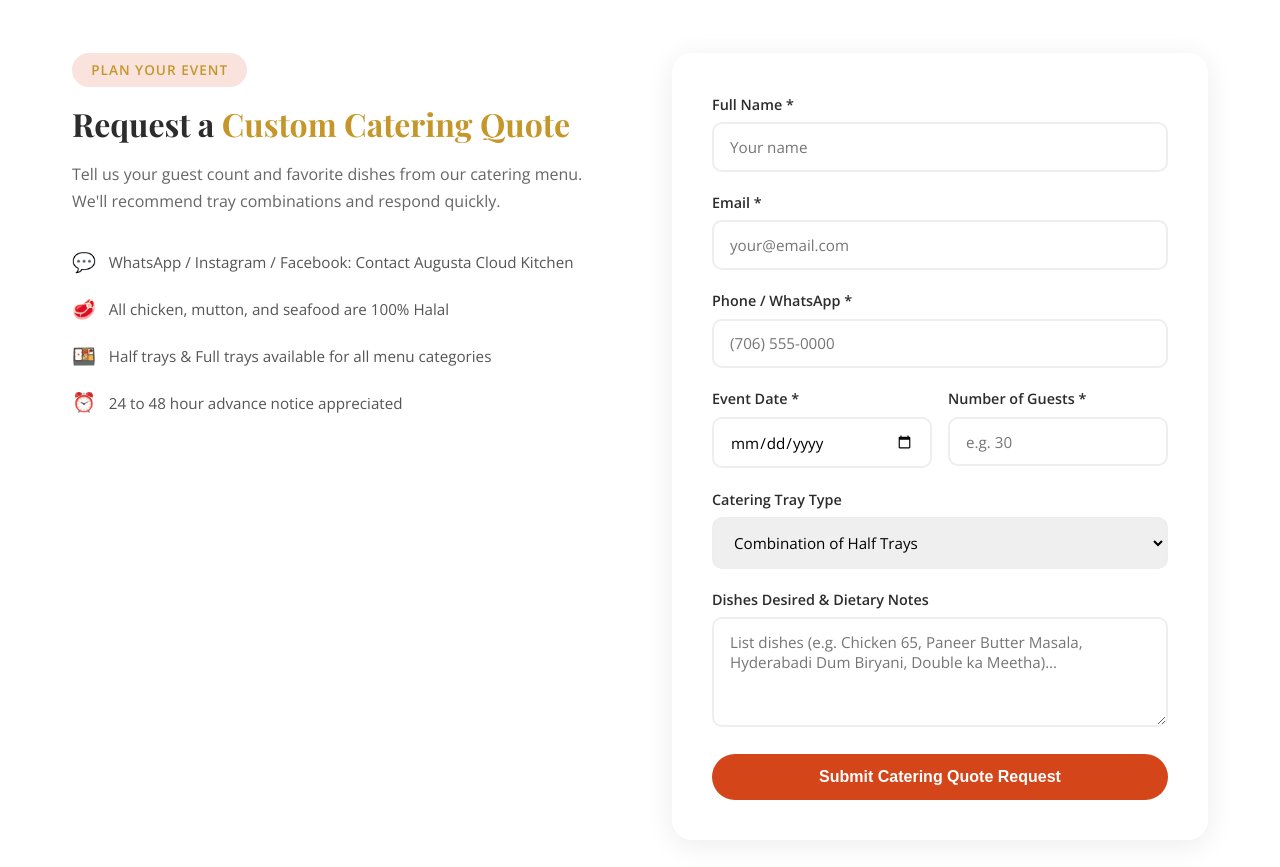
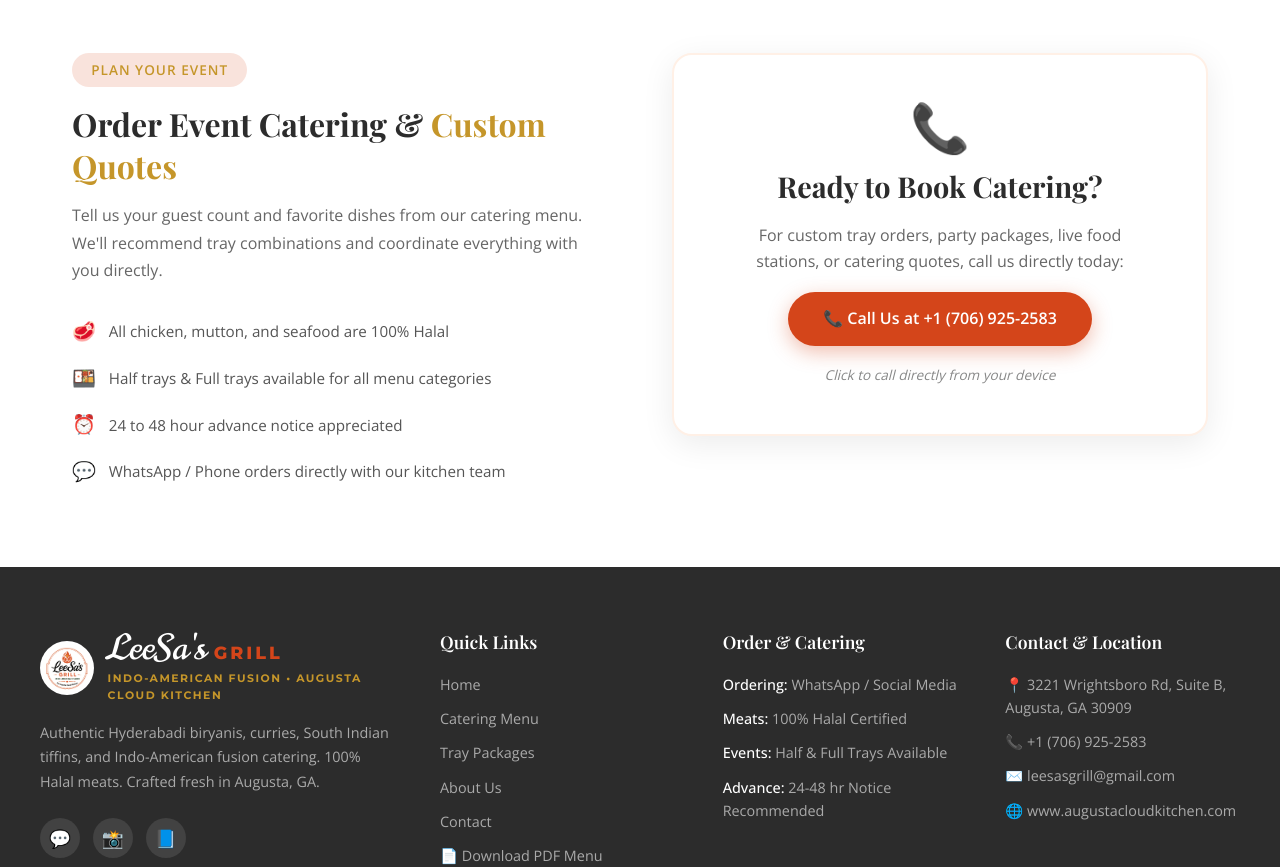
Before and after one commit to MSKapigee007/LeeSaaKitchen, an Angular app: page /catering in a window 1280 px wide. Shown: the part 2060-2927 px from the top of the page. Built offline with nearby package versions, Linux system fonts and the light colour scheme.

Commit message:
Replace catering quote request form with Call Us at +1 (706) 925-2583

```diff
--- a/src/app/pages/about/about.component.html
+++ b/src/app/pages/about/about.component.html
@@ -67,7 +67,7 @@
     <div class="cta-buttons">
       <a routerLink="/menu" class="btn btn-primary">Browse Full Menu</a>
       <a href="assets/Augusta_Cloud_Kitchen_Catering_Menu.pdf" target="_blank" class="btn btn-outline-light">📄 Download PDF Menu</a>
-      <a routerLink="/catering" class="btn btn-secondary">Get Catering Quote</a>
+      <a href="tel:+17069252583" class="btn btn-secondary">📞 Call Us: (706) 925-2583</a>
     </div>
   </div>
 </section>
--- a/src/app/pages/catering/catering.component.css
+++ b/src/app/pages/catering/catering.component.css
@@ -143,46 +143,75 @@
 
 .detail span { font-size: 1.2rem; }
 
-.quote-form {
+.quote-call-card {
   background: white;
-  padding: 2.5rem;
+  padding: 3rem 2.5rem;
   border-radius: 20px;
-  box-shadow: 0 5px 30px rgba(0,0,0,0.08);
+  box-shadow: 0 8px 32px rgba(0, 0, 0, 0.08);
+  border: 2px solid #FFF0E6;
+  text-align: center;
+  transition: transform 0.3s ease, box-shadow 0.3s ease;
 }
 
-.form-group { margin-bottom: 1.2rem; }
-
-.form-group label {
-  display: block;
-  margin-bottom: 0.4rem;
-  font-weight: 600;
-  font-size: 0.9rem;
-  color: var(--text);
+.quote-call-card:hover {
+  transform: translateY(-4px);
+  box-shadow: 0 12px 40px rgba(212, 69, 26, 0.15);
 }
 
-.form-group input,
-.form-group select,
-.form-group textarea {
-  width: 100%;
-  padding: 0.8rem 1rem;
-  border: 2px solid #eee;
-  border-radius: 10px;
-  font-size: 0.95rem;
-  font-family: 'Open Sans', sans-serif;
-  transition: border-color 0.3s ease;
-  outline: none;
-  box-sizing: border-box;
+.call-card-inner {
+  display: flex;
+  flex-direction: column;
+  align-items: center;
+  gap: 1.1rem;
 }
 
-.form-group input:focus,
-.form-group select:focus,
-.form-group textarea:focus {
-  border-color: var(--primary);
+.call-card-icon {
+  font-size: 3rem;
+  line-height: 1;
 }
 
-.form-row { display: grid; grid-template-columns: 1fr 1fr; gap: 1rem; }
+.call-card-inner h3 {
+  font-family: 'Playfair Display', serif;
+  font-size: 1.8rem;
+  color: var(--text);
+  margin: 0;
+}
 
-.error { color: #e53935; font-size: 0.8rem; margin-top: 0.3rem; display: block; }
+.call-card-inner p {
+  color: #666;
+  line-height: 1.6;
+  font-size: 1rem;
+  margin: 0;
+  max-width: 380px;
+}
+
+.btn-call-action {
+  font-size: 1.15rem;
+  font-weight: 700;
+  padding: 1.1rem 2.2rem;
+  border-radius: 50px;
+  background: var(--primary);
+  color: white;
+  display: inline-flex;
+  align-items: center;
+  justify-content: center;
+  gap: 0.6rem;
+  box-shadow: 0 6px 20px rgba(212, 69, 26, 0.35);
+  text-decoration: none;
+  transition: all 0.3s ease;
+}
+
+.btn-call-action:hover {
+  background: var(--primary-dark);
+  transform: translateY(-2px);
+  box-shadow: 0 8px 25px rgba(212, 69, 26, 0.45);
+}
+
+.call-card-hint {
+  font-size: 0.85rem;
+  color: #888;
+  font-style: italic;
+}
 
 .btn { display: inline-block; padding: 0.9rem 2.2rem; border-radius: 30px; font-weight: 600; font-size: 1rem; text-decoration: none; transition: all 0.3s ease; cursor: pointer; border: none; }
 .btn-primary { background: var(--primary); color: white; }
@@ -190,17 +219,6 @@
 .btn-outline-light { background: transparent; color: white; border: 2px solid rgba(255,255,255,0.4); }
 .btn-outline-light:hover { background: white; color: var(--primary); }
 .btn-full { width: 100%; text-align: center; }
-
-.success-message {
-  text-align: center;
-  padding: 3rem;
-  background: #E8F5E9;
-  border-radius: 20px;
-}
-
-.success-icon { font-size: 3rem; display: block; margin-bottom: 1rem; }
-.success-message h3 { font-size: 1.5rem; color: #2E7D32; margin-bottom: 0.8rem; }
-.success-message p { color: #555; }
 
 @media (max-width: 992px) {
   .features-grid { grid-template-columns: repeat(2, 1fr); }
--- a/src/app/pages/catering/catering.component.html
+++ b/src/app/pages/catering/catering.component.html
@@ -121,74 +121,32 @@
   </div>
 </section>
 
-<!-- Quote Request Form -->
+<!-- Call to Order / Custom Catering Quote -->
 <section class="quote-section" id="quote">
   <div class="container">
     <div class="quote-grid">
       <div class="quote-info">
         <span class="section-badge">Plan Your Event</span>
-        <h2>Request a <span class="highlight">Custom Catering Quote</span></h2>
-        <p>Tell us your guest count and favorite dishes from our catering menu. We'll recommend tray combinations and respond quickly.</p>
+        <h2>Order Event Catering & <span class="highlight">Custom Quotes</span></h2>
+        <p>Tell us your guest count and favorite dishes from our catering menu. We'll recommend tray combinations and coordinate everything with you directly.</p>
         <div class="quote-details">
-          <div class="detail"><span>💬</span> WhatsApp / Instagram / Facebook: Contact Augusta Cloud Kitchen</div>
           <div class="detail"><span>🥩</span> All chicken, mutton, and seafood are 100% Halal</div>
           <div class="detail"><span>🍱</span> Half trays & Full trays available for all menu categories</div>
           <div class="detail"><span>⏰</span> 24 to 48 hour advance notice appreciated</div>
+          <div class="detail"><span>💬</span> WhatsApp / Phone orders directly with our kitchen team</div>
         </div>
       </div>
 
-      <div class="quote-form-wrapper" *ngIf="!submitted">
-        <form [formGroup]="quoteForm" (ngSubmit)="onSubmit()" class="quote-form">
-          <div class="form-group">
-            <label for="name">Full Name *</label>
-            <input id="name" formControlName="name" type="text" placeholder="Your name">
-            <span class="error" *ngIf="quoteForm.get('name')?.touched && quoteForm.get('name')?.invalid">Name is required</span>
-          </div>
-          <div class="form-group">
-            <label for="email">Email *</label>
-            <input id="email" formControlName="email" type="email" placeholder="your@email.com">
-            <span class="error" *ngIf="quoteForm.get('email')?.touched && quoteForm.get('email')?.invalid">Valid email required</span>
-          </div>
-          <div class="form-group">
-            <label for="phone">Phone / WhatsApp *</label>
-            <input id="phone" formControlName="phone" type="tel" placeholder="(706) 555-0000">
-            <span class="error" *ngIf="quoteForm.get('phone')?.touched && quoteForm.get('phone')?.invalid">Phone is required</span>
-          </div>
-          <div class="form-row">
-            <div class="form-group">
-              <label for="eventDate">Event Date *</label>
-              <input id="eventDate" formControlName="eventDate" type="date">
-              <span class="error" *ngIf="quoteForm.get('eventDate')?.touched && quoteForm.get('eventDate')?.invalid">Date is required</span>
-            </div>
-            <div class="form-group">
-              <label for="guests">Number of Guests *</label>
-              <input id="guests" formControlName="guests" type="number" min="10" placeholder="e.g. 30">
-              <span class="error" *ngIf="quoteForm.get('guests')?.touched && quoteForm.get('guests')?.invalid">Min 10 guests</span>
-            </div>
-          </div>
-          <div class="form-group">
-            <label for="packageType">Catering Tray Type</label>
-            <select id="packageType" formControlName="packageType">
-              <option>Combination of Half Trays</option>
-              <option>Combination of Full Trays</option>
-              <option>Hyderabadi Biryani Feast (Chicken/Mutton)</option>
-              <option>Vegetarian Special Catering</option>
-              <option>Custom Menu Selection</option>
-            </select>
-          </div>
-          <div class="form-group">
-            <label for="specialRequests">Dishes Desired & Dietary Notes</label>
-            <textarea id="specialRequests" formControlName="specialRequests" rows="4" placeholder="List dishes (e.g. Chicken 65, Paneer Butter Masala, Hyderabadi Dum Biryani, Double ka Meetha)..."></textarea>
-          </div>
-          <button type="submit" class="btn btn-primary btn-full">Submit Catering Quote Request</button>
-        </form>
-      </div>
-
-      <div class="success-message" *ngIf="submitted">
-        <span class="success-icon">✅</span>
-        <h3>Catering Order & Quote Request Received!</h3>
-        <p class="order-id-display">Catering Reference ID: <strong>#{{ cateringOrderId }}</strong></p>
-        <p>Thank you! Your catering details have been logged to our kitchen orders sheet. Our team will review your menu selections and reach out promptly via phone or WhatsApp at <strong>+1 (706) 925-2583</strong>.</p>
+      <div class="quote-call-card">
+        <div class="call-card-inner">
+          <div class="call-card-icon">📞</div>
+          <h3>Ready to Book Catering?</h3>
+          <p>For custom tray orders, party packages, live food stations, or catering quotes, call us directly today:</p>
+          <a href="tel:+17069252583" class="btn btn-primary btn-call-action">
+            📞 Call Us at +1 (706) 925-2583
+          </a>
+          <span class="call-card-hint">Click to call directly from your device</span>
+        </div>
       </div>
     </div>
   </div>
--- a/src/app/pages/catering/catering.component.ts
+++ b/src/app/pages/catering/catering.component.ts
@@ -1,70 +1,12 @@
 import { Component } from '@angular/core';
 import { CommonModule } from '@angular/common';
-import { ReactiveFormsModule, FormBuilder, FormGroup, Validators } from '@angular/forms';
-import { GoogleSheetsService, OrderLogPayload } from '../../services/google-sheets.service';
 
 @Component({
   selector: 'app-catering',
   standalone: true,
-  imports: [CommonModule, ReactiveFormsModule],
+  imports: [CommonModule],
   templateUrl: './catering.component.html',
   styleUrls: ['./catering.component.css']
 })
 export class CateringComponent {
-  quoteForm!: FormGroup;
-  submitted = false;
-  isSubmitting = false;
-  cateringOrderId = '';
-
-  constructor(
-    private fb: FormBuilder,
-    private sheetsService: GoogleSheetsService
-  ) {
-    this.cateringOrderId = this.sheetsService.generateOrderId('CAT');
-    this.quoteForm = this.fb.group({
-      name: ['', Validators.required],
-      email: ['', [Validators.required, Validators.email]],
-      phone: ['', Validators.required],
-      eventDate: ['', Validators.required],
-      guests: ['', [Validators.required, Validators.min(10)]],
-      packageType: ['Combination of Half Trays'],
-      specialRequests: ['']
-    });
-  }
-
-  async onSubmit() {
-    if (this.quoteForm.valid) {
-      this.isSubmitting = true;
-
-      const guestsCount = this.quoteForm.value.guests;
-      const packageType = this.quoteForm.value.packageType;
-      const specialRequests = this.quoteForm.value.specialRequests || 'None';
-
-      const payload: OrderLogPayload = {
-        orderId: this.cateringOrderId,
-        orderType: 'Catering Order',
-        customerName: this.quoteForm.value.name,
-        phone: this.quoteForm.value.phone,
-        email: this.quoteForm.value.email,
-        deliveryType: 'Catering Event Delivery',
-        address: 'Event Location to be confirmed via phone',
-        notes: `Catering Tray Selection: ${packageType} | Dietary/Dishes: ${specialRequests}`,
-        itemsSummary: `Event Catering for ${guestsCount} Guests - Package: ${packageType}`,
-        subtotal: 0,
-        total: 0,
-        orderTimestamp: new Date().toLocaleString(),
-        eventDate: this.quoteForm.value.eventDate,
-        guestsCount: guestsCount
-      };
-
-      await this.sheetsService.logOrderToGoogleSheets(payload);
-
-      this.isSubmitting = false;
-      this.submitted = true;
-    } else {
-      Object.keys(this.quoteForm.controls).forEach(key => {
-        this.quoteForm.get(key)?.markAsTouched();
-      });
-    }
-  }
 }
--- a/src/app/pages/home/home.component.html
+++ b/src/app/pages/home/home.component.html
@@ -94,10 +94,10 @@
 <section class="cta-section">
   <div class="container">
     <h2>Planning an Event or <span class="highlight">Craving Biryani?</span></h2>
-    <p>Check out our full catering menu with prices or submit a quote request for your upcoming party.</p>
+    <p>Check out our full catering menu with prices or call us directly to book catering for your upcoming party.</p>
     <div class="hero-cta">
-      <a routerLink="/menu" class="btn btn-primary">Browse Catering Menu</a>
-      <a routerLink="/catering" class="btn btn-outline-light">Request Catering Quote</a>
+      <a routerLink="/catering" class="btn btn-primary">View Catering Menu</a>
+      <a href="tel:+17069252583" class="btn btn-outline-light">📞 Call Us at +1 (706) 925-2583</a>
     </div>
   </div>
 </section>
```
Also changed, not shown: 21 other files (tests, documents, lock files or other folders).
